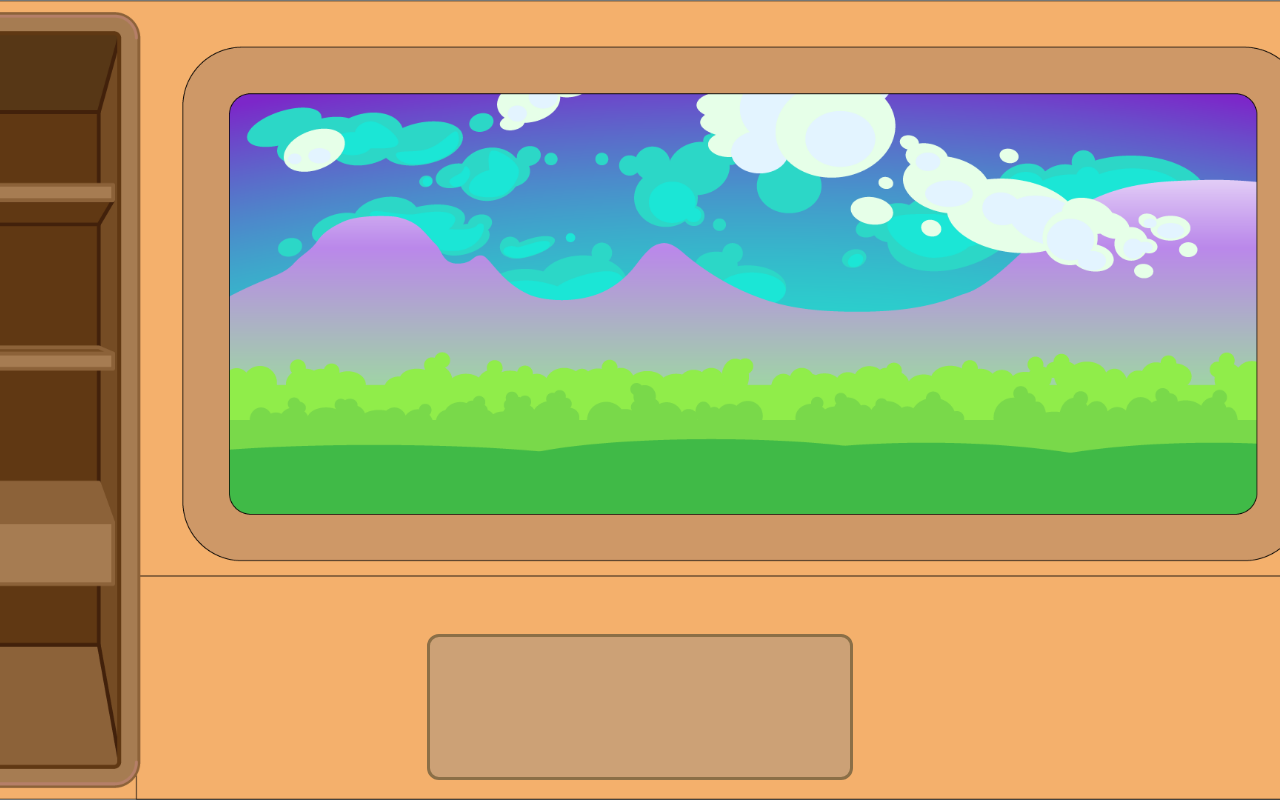
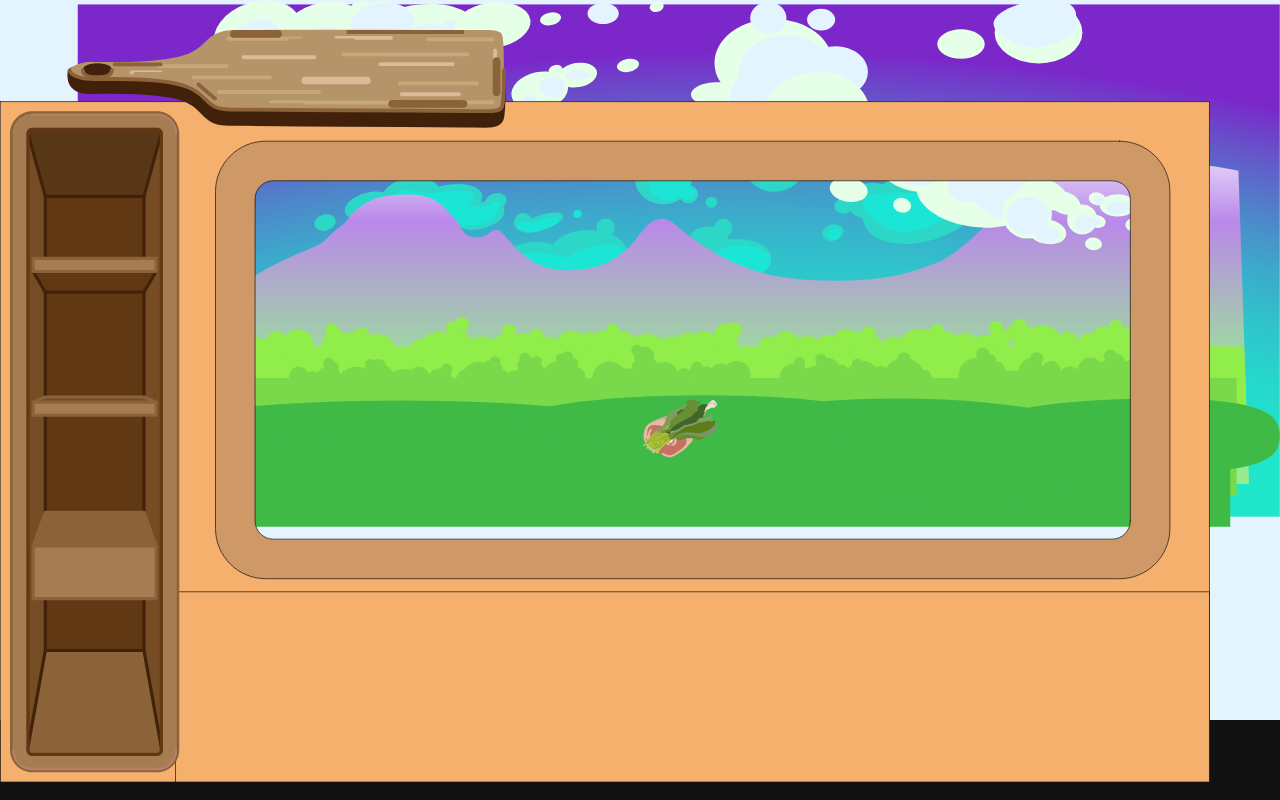
Before and after one commit to BeatThanCome/k-d_hra, a plain HTML site: page index.html in a window 1280 px wide. Drawn offline with Linux system fonts and the light colour scheme.

Commit message:
svg changes

```diff
--- a/index.html
+++ b/index.html
@@ -1,5 +1,5 @@
 <!doctype html>
-<html lang="en">
+<html>
 <head>
   <meta charset="utf-8" />
   <meta name="viewport" content="width=device-width,initial-scale=1" />
@@ -7,18 +7,29 @@
   <link rel="stylesheet" href="styles.css" />
 </head>
 <body>
+
+  <!-- background images only -->
+  <div class="bg-container">
+    <img src="hra_background.svg" alt="Background" class="bg-back" />
+    <img src="hra_kuchyně.svg" alt="Kitchen foreground" class="bg-top" >
+      <button id="choppingBoard" class="chopping-board">
+        <img src="hra_chopping-board.svg" class="choppingBoardImg" alt="hra zelenina" id="hraZeleninaImg" >
+      </button>
+    </img>
+  </div>
+
   <main class="stage">
-    <button id="hraMasoBtn" class="img-button" aria-label="hra maso" aria-pressed="false" type="button">
-      <img src="hra_maso.png" alt="hra maso" id="hraMasoImg">
-    </button>
+    <div id="buttonContainer" class="button-container">
+      <button id="hraMasoBtn" class="img-button" aria-label="hra maso" aria-pressed="false" type="button">
+        <img src="hra_maso.svg" alt="hra maso" id="hraMasoImg">
+      </button>
 
-    <button id="hraZeleninaBtn" class="img-button" aria-label="hra zelenina" aria-pressed="false" type="button">
-      <img src="hra_zelenina.png" alt="hra zelenina" id="hraZeleninaImg">
-    </button>
+      <button id="hraZeleninaBtn" class="img-button" aria-label="hra zelenina" aria-pressed="false" type="button">
+        <img src="hra_zelenina.svg" alt="hra zelenina" id="hraZeleninaImg">
+      </button>
+    </div>
   </main>
 
-  <!-- chopping board area where clicked food appears -->
-  <div id="choppingBoard" class="chopping-board"></div>
 
   <script src="script.js"></script>
 </body>
--- a/styles.css
+++ b/styles.css
@@ -1,16 +1,17 @@
 :root {
-  --base-size: 250px;    /* adjust base size */
-  --scale: 1.18;         /* expanded scale */
   --duration: 420ms;     /* slower, smooth expansion */
 }
 
 html,body { height:100%; margin:0; }
 body { display:flex; align-items:center; justify-content:center; font-family:system-ui,Segoe UI,Roboto,Arial; background:#111; }
 
-.stage { padding:40px; }
+.stage { padding:40px; position: relative; z-index: 1; }
 
 /* button wrapper — looks like image only, no frame */
 .img-button {
+  width: 10vw;
+  position: absolute;
+  z-index: 2;             /* if your buttons are absolutely positioned, give them a positive z-index */
   border: none;
   padding: 0;
   background: transparent;
@@ -24,11 +25,8 @@ body { display:flex; align-items:center; justify-content:center; font-family:sys
 
 /* keep same visual behaviour for both images */
 .img-button img {
+  width: 10vh;
   display:block;
-  width: var(--base-size);
-  height: auto;
-  transform-origin: 50% 50%;
-  transition: transform var(--duration) cubic-bezier(.2, .9, .2, 1);
   will-change: transform;
   user-select: none;
   pointer-events: auto;
@@ -37,28 +35,6 @@ body { display:flex; align-items:center; justify-content:center; font-family:sys
   border: none;
 }
 
-/* expanded state — smooth scale */
-.img-button.is-active img {
-  transform: scale(var(--scale));
-}
-
-/* per-image positioning (adjust to taste) */
-#hraMasoBtn {
-  position: relative;
-  top: 78px;
-  left: -950px;
-}
-
-#hraZeleninaBtn {
-  position: relative;
-  top: -210px;   /* moved up 100px from 78px */
-  left: -1210px; /* moved left 100px from -940px */
-}
-
-#hraZeleninaBtn img {
-  /* make hra_zelenina 25% bigger than the base size */
-  width: calc(var(--base-size) * 1.5);
-}
 
 /* ensure no focus ring or frame when focused or active */
 .img-button:focus,
@@ -78,31 +54,40 @@ body {
   align-items: center;
   justify-content: center;
   font-family: system-ui, "Segoe UI", Roboto, Arial;
-  background-color: #111;
+  background-color: #111; /* keep fallback color */
+  /* removed CSS background-image layers — now handled by .bg-container */
+}
 
-  /* top layer (hra_kuchyně) then background (hra_background) */
-  background-image: url('hra_kuchyně.png'), url('hra_background.png');
-  background-position: center center, center center;
-  background-size: cover, cover;    /* both images scaled the same way */
-  background-repeat: no-repeat, no-repeat;
-  background-attachment: fixed, fixed;
+/* background container using images in HTML; stays behind content */
+.bg-container {
+  position: fixed;
+  inset: 0;               /* top:0; right:0; bottom:0; left:0; */
+  z-index: -1;            /* behind page content */
+  pointer-events: none;   /* clicks pass through background images */
+  overflow: hidden;
 }
+
+/* both images fill the viewport and keep aspect with cover */
+.bg-container img {
+  z-index: -1;
+  position: absolute;
+  top: 0;
+  left: 0;
+  width: 100%;
+  object-fit: cover;
+  display: block;
+}
+
+/* ensure hra_kuchyně (foreground background) sits above hra_background */
+.bg-top { z-index: 1; }
+.bg-back { z-index: 0; }
 
 /* chopping board container */
 .chopping-board {
   position: fixed;
-  bottom: 20px;
-  left: 50%;
-  transform: translateX(-50%);
-  width: 400px;
-  height: 120px;
-  background: rgba(200, 160, 120, 0.9);
-  border: 3px solid #8b6f47;
-  border-radius: 12px;
-  display: flex;
-  gap: 10px;
-  padding: 10px;
-  overflow-x: auto;
+  background: transparent;;
+  border: none;
+  width: 40%;
 }
 
 /* food items on chopping board */
@@ -112,3 +97,9 @@ body {
   object-fit: contain;
   flex-shrink: 0;
 }
+
+.choppingBoardImg {
+  width: 100%;
+  height: auto;
+  display: block;
+}
```
Also changed, not shown: hra_background.svg (added), hra_chopping-board.svg (added), hra_kuchyně.svg (added), hra_maso.svg (added), hra_plate.svg (added), hra_star.svg (added), hra_trash-can.svg (added), hra_zelenina.svg (added).
